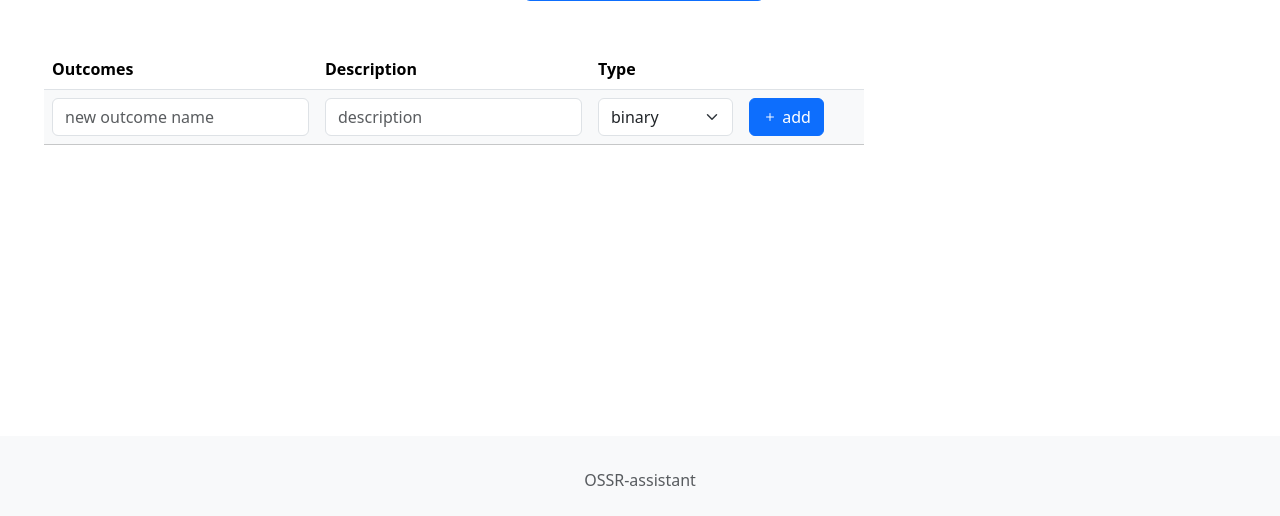
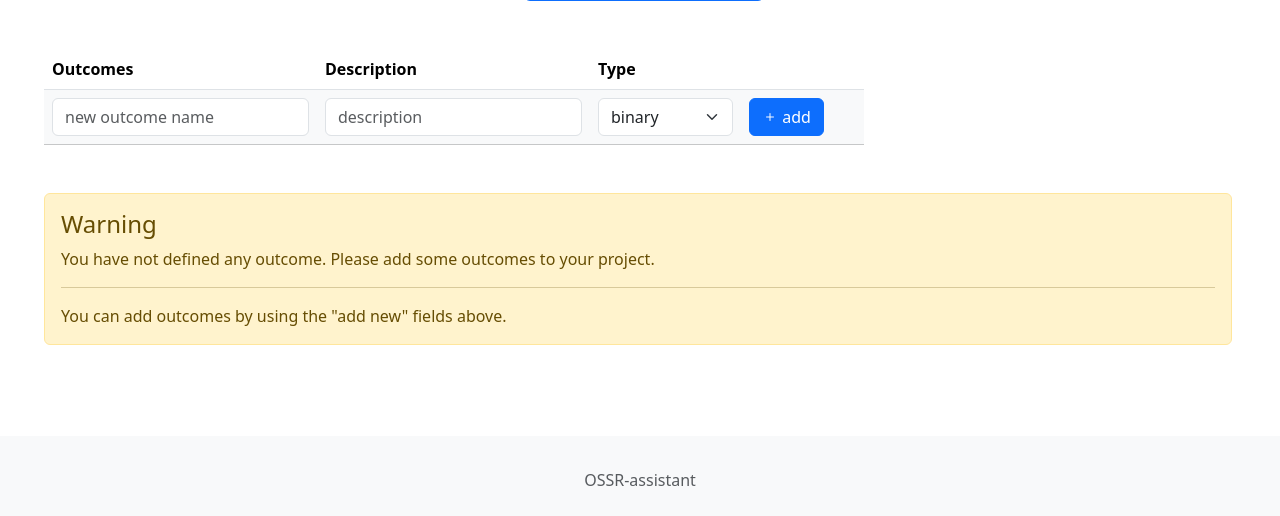
Before and after one commit to cucheratmi/OSSR-assist, a Flask app: page /outcomes/setup/7 in a window 1280 px wide. Shown: the part 284-800 px from the top of the page. Run offline with Flask 3, Linux system fonts and the light colour scheme; data comes from the database, SQL or seed files in the repository; parts of the project's set-up code (start-up, migrations or seed data) failed here and were passed over; some libraries are stand-ins or nearby versions.

Commit message:
updating

```diff
--- a/templates/project_setup_outcomes.html
+++ b/templates/project_setup_outcomes.html
@@ -155,4 +155,15 @@
 
 </script>
 
+    {%  if outcomes==[] %}
+        <div class="alert alert-warning" role="alert" style="margin-top: 3em;">
+        <h4 class="alert-heading">Warning</h4>
+        <p>You have not defined any outcome. Please add some outcomes to your project.</p>
+
+        <hr>
+        <p class="mb-0">You can add outcomes by using the "add new" fields above.</p>
+        </div>
+    {%  endif %}
+
+
 {%  endblock %}
--- a/templates/records_list.html
+++ b/templates/records_list.html
@@ -63,7 +63,7 @@
                        class="dropdown-item {% if not primary_LLM_available or eligibility_criteria_empty %}disabled{% endif %}" >
                         <i class="bi bi-stars"></i> AI screening
                         {% if eligibility_criteria_empty %}
-                            <span style="color: red;">eligibility not defined (in project set-up)</span>
+                            <span style="color: red;">eligibility criteria not defined (in project set-up)</span>
                         {% endif %}
                         {% if not primary_LLM_available %}
                             <span style="color: red;">no LLM set (in application set-up)</span>
```
